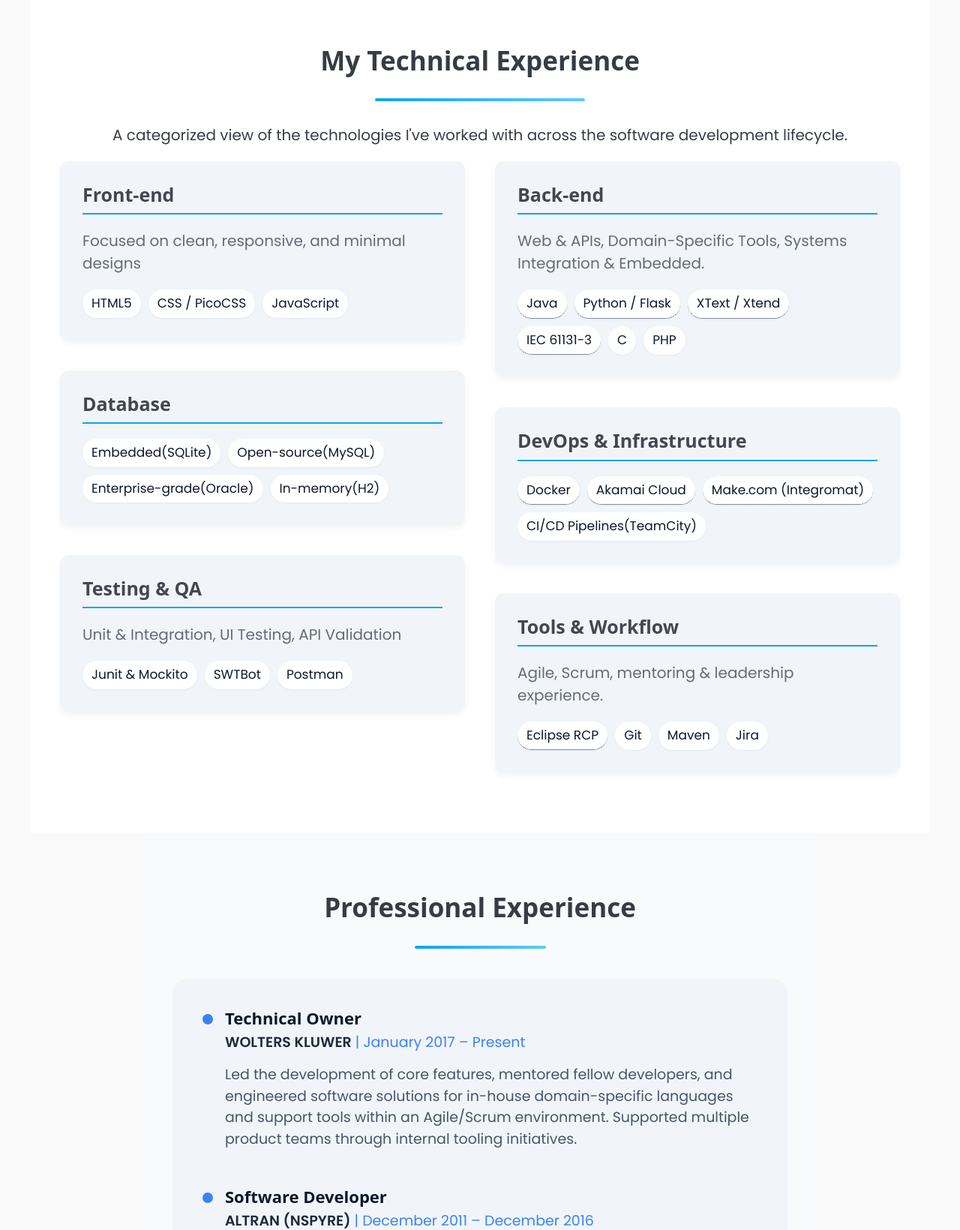
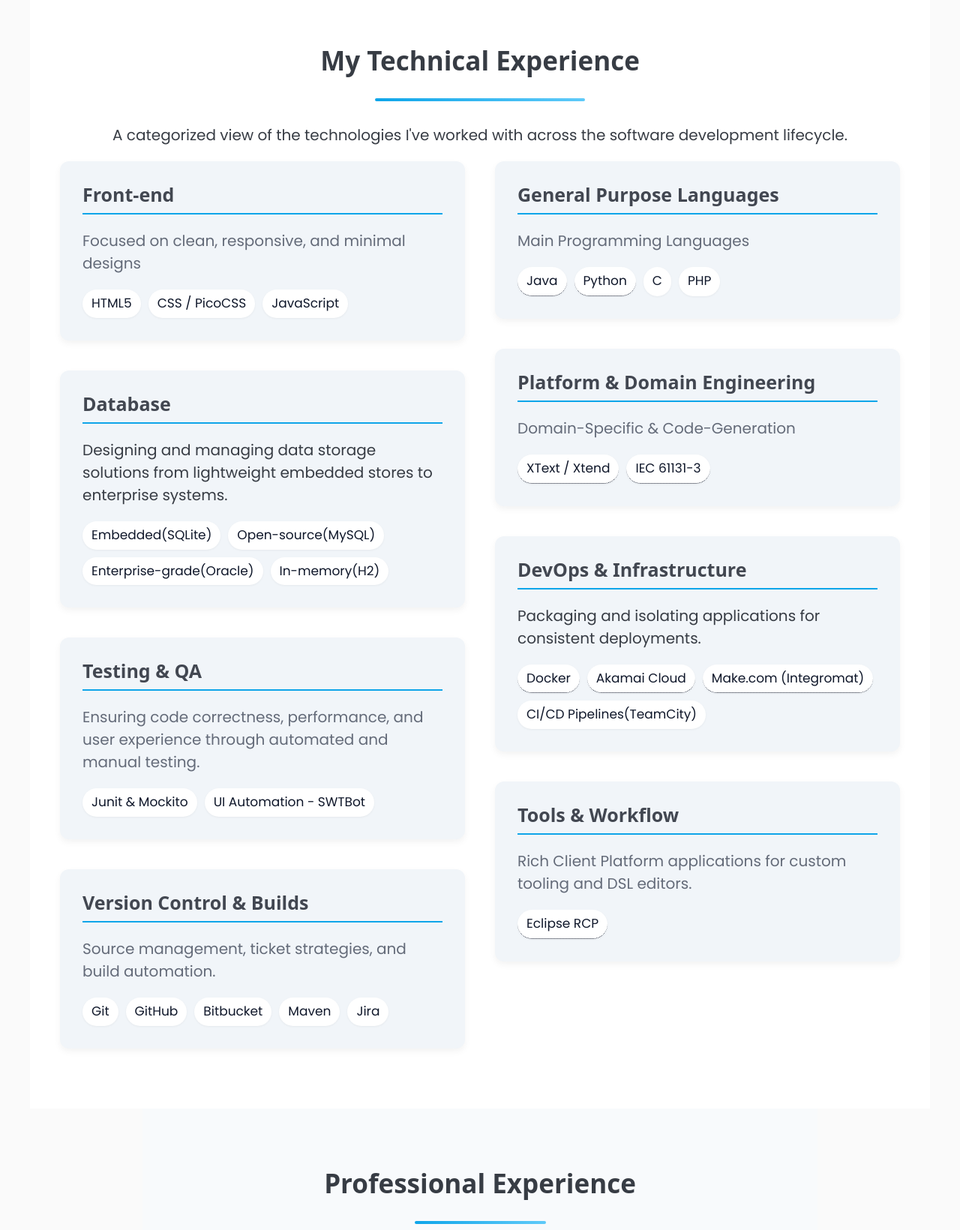
Before and after one commit to botacatalin/Portfolio_CV, a Flask app: page / in a window 1280 px wide. Shown: the part 3295-4935 px from the top of the page at 75% size. Run offline with Flask 3, Linux system fonts and the light colour scheme; some libraries are stand-ins or nearby versions.

Commit message:
Update skills

```diff
--- a/app.py
+++ b/app.py
@@ -8,4 +8,4 @@ def index():
     return render_template("index.html")
 
 if __name__ == '__main__':
-    app.run()
+    app.run(debug=True,port=5005)
--- a/templates/_skills.html
+++ b/templates/_skills.html
@@ -21,6 +21,7 @@
 
             <div class="skill-card">
                 <h3>Database</h3>
+                <p>Designing and managing data storage solutions from lightweight embedded stores to enterprise systems.</p>
                 <div class="skills-tags">
                     <span>Embedded(SQLite)</span>
                     <span>Open-source(MySQL)</span>
@@ -32,13 +33,26 @@
             <div class="skill-card">
                 <hgroup>
                     <h3>Testing & QA</h3>
-                    <p>Unit & Integration, UI Testing, API Validation</p>
+                    <p>Ensuring code correctness, performance, and user experience through automated and manual testing.</p>
                 </hgroup>
 
                 <div class="skills-tags">
                     <span>Junit & Mockito</span>
-                    <span>SWTBot</span>
-                    <span>Postman</span>
+                    <span>UI Automation - SWTBot</span>
+                </div>
+            </div>
+
+            <div class="skill-card">
+                <hgroup>
+                    <h3>Version Control & Builds</h3>
+                    <p>Source management, ticket strategies, and build automation.</p>
+                </hgroup>
+                <div class="skills-tags">
+                    <span>Git</span>
+                    <span>GitHub</span>
+                    <span>Bitbucket</span>
+                    <span>Maven</span>
+                    <span>Jira</span>
                 </div>
             </div>
         </div>
@@ -47,44 +61,53 @@
         <div class="column">
             <div class="skill-card">
                 <hgroup>
-                    <h3>Back-end</h3>
-                    <p>Web & APIs, Domain-Specific Tools, Systems Integration & Embedded.</p>
+                    <h3>General Purpose Languages</h3>
+                    <p>Main Programming Languages</p>
                 </hgroup>
 
                 <div class="skills-tags">
                     <span data-tooltip="Core language for enterprise solutions, Eclipse plugin/RCP development, and DSL tooling">Java</span>
-                    <span data-tooltip=" Web applications, scripting, and automation workflows">Python / Flask</span>
-                    <span data-tooltip="Code generation and model transformation in MDE-based tools">XText / Xtend</span>
-                    <span data-tooltip="Industrial programming standards used in automation and PLC integration">IEC 61131-3</span>
+                    <span data-tooltip=" Web applications, scripting, and automation workflows">Python</span>
                     <span>C</span>
                     <span>PHP</span>
                 </div>
             </div>
 
+              <div class="skill-card">
+                <hgroup>
+                    <h3>Platform & Domain Engineering</h3>
+                    <p>Domain-Specific & Code-Generation</p>
+                </hgroup>
+
+                <div class="skills-tags">
+                    <span data-tooltip="Code generation and model transformation in MDE-based tools">XText / Xtend</span>
+                    <span data-tooltip="Industrial programming standards used in automation and PLC integration">IEC 61131-3</span>
+                </div>
+            </div>
+
             <div class="skill-card">
                 <h3>DevOps & Infrastructure</h3>
+                <p>Packaging and isolating applications for consistent deployments.</p>
                 <div class="skills-tags">
                      <span data-tooltip="deployment package">Docker</span>
                      <span data-tooltip="cloud infrastructure">Akamai Cloud</span>
                      <span data-tooltip="automation platform"> Make.com (Integromat)</span>
                     <span>CI/CD Pipelines(TeamCity)</span>
-
-
                 </div>
             </div>
 
             <div class="skill-card">
                 <hgroup>
                     <h3>Tools & Workflow</h3>
-                    <p>Agile, Scrum, mentoring & leadership experience. </p>
+                    <p>Rich Client Platform applications for custom tooling and DSL editors.</p>
                 </hgroup>
                 <div class="skills-tags">
-                    <span data-tooltip="Rich Client Platform applications for internal developer tools and graphical DSL editors">Eclipse RCP</span>
-                    <span>Git</span>
-                    <span>Maven</span>
-                    <span>Jira</span>
+                    <span data-tooltip="Eclipse based Rich Client Platform applications">Eclipse RCP</span>
                 </div>
             </div>
+
+
+
         </div>
     </div>
 </section>
```
